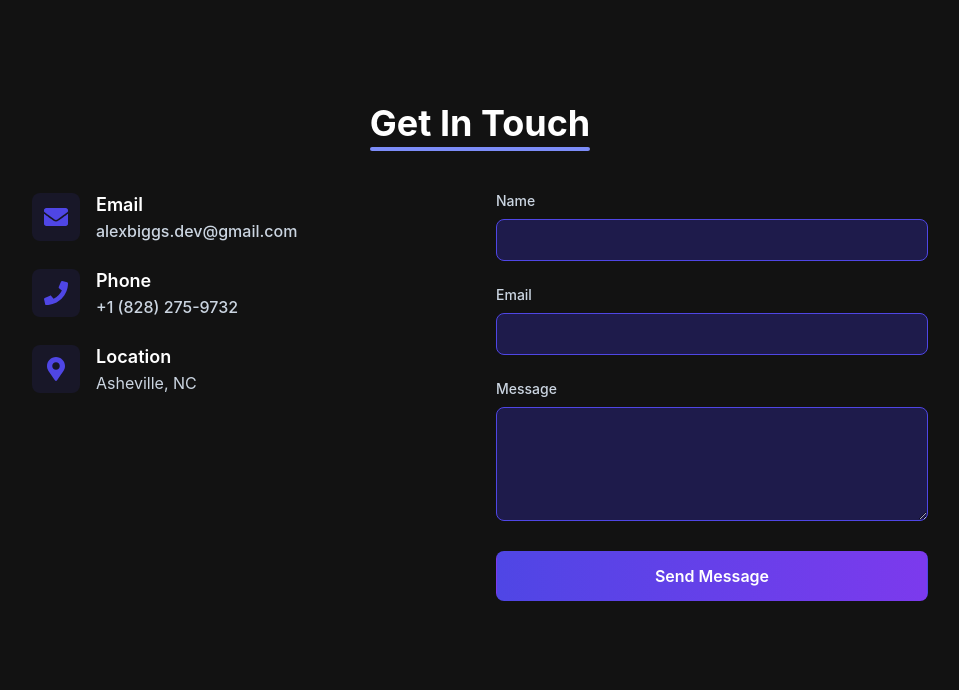
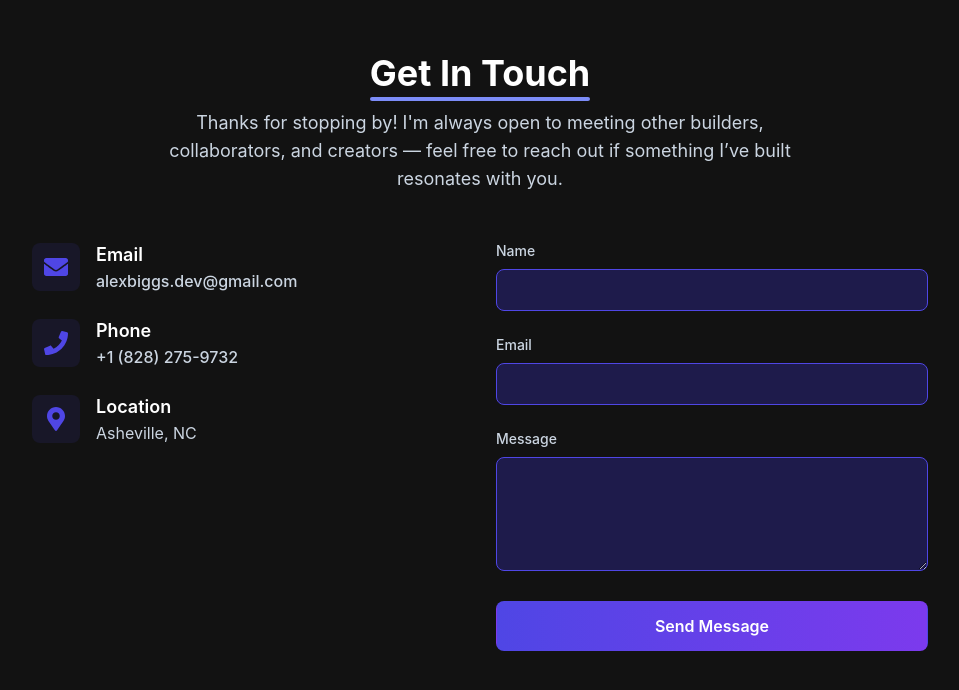
Before and after one commit to afbiggs/personal-portfolio, a React (Vite) app: page / in a window 1280 px wide. Shown: the part 4004-4694 px from the top of the page, without its empty margins (160-1119 px from the left). Built offline with nearby package versions, Linux system fonts and the light colour scheme.

Commit message:
added short message to the contact section

```diff
--- a/src/components/Contact.tsx
+++ b/src/components/Contact.tsx
@@ -8,30 +8,21 @@ const Contact = () => {
     email: '',
     message: ''
   })
+
   const handleSubmit = async (e: React.FormEvent<HTMLFormElement>) => {
-    e.preventDefault();
+    e.preventDefault()
     const res = await fetch('/api/contact', {
       method: 'POST',
       headers: { 'Content-Type': 'application/json' },
-      body: JSON.stringify({
-        name: formData.name,
-        email: formData.email,
-        message: formData.message,
-      }),
-    });
-    // Show success or error message to the user
+      body: JSON.stringify(formData),
+    })
     if (res.ok) {
-      alert('Thank you for your message! I will get back to you soon.');
-      setFormData({ name: '', email: '', message: '' });
+      alert('Thank you for your message! I will get back to you soon.')
+      setFormData({ name: '', email: '', message: '' })
     } else {
-      alert('There was an error sending your message. Please try again later.');
+      alert('There was an error sending your message. Please try again later.')
     }
-  };
-  // const handleSubmit = (e: React.FormEvent) => {
-  //   e.preventDefault()
-  //   alert('Thank you for your message! I will get back to you soon.')
-  //   setFormData({ name: '', email: '', message: '' })
-  // }
+  }
 
   return (
     <section id="contact" className="min-h-screen flex items-center justify-center py-16 sm:py-20 md:py-24 scroll-mt-[0vh]">
@@ -43,13 +34,22 @@ const Contact = () => {
           viewport={{ once: true }}
           className="max-w-4xl mx-auto"
         >
-          <h2 className="text-4xl font-bold text-white mb-12 text-center">
+          {/* Heading */}
+          <h2 className="text-4xl font-bold text-white mb-4 text-center">
             <span className="block relative w-fit mx-auto">
               Get In Touch
               <span className="block absolute left-0 right-0 -bottom-2 h-1 w-full rounded-full bg-[#7C8CF8]"></span>
             </span>
           </h2>
+
+          {/* Description under title */}
+          <p className="text-md sm:text-lg text-[#CBD5E1] text-center max-w-2xl mx-auto mb-12 leading-relaxed">
+            Thanks for stopping by! I'm always open to meeting other builders, collaborators, and creators —
+            feel free to reach out if something I’ve built resonates with you.
+          </p>
+
           <div className="grid grid-cols-1 md:grid-cols-2 gap-8">
+            {/* Contact Info */}
             <div className="space-y-6">
               <div className="flex items-center space-x-4">
                 <div className="p-3 bg-[#4F46E5]/10 rounded-lg">
@@ -58,7 +58,7 @@ const Contact = () => {
                 <div>
                   <h3 className="text-lg font-semibold text-white">Email</h3>
                   <a href="mailto:alexbiggs.dev@gmail.com" className="text-[#CBD5E1] hover:text-[#4F46E5] transition-colors">
-                  alexbiggs.dev@gmail.com
+                    alexbiggs.dev@gmail.com
                   </a>
                 </div>
               </div>
@@ -79,20 +79,15 @@ const Contact = () => {
                 </div>
                 <div>
                   <h3 className="text-lg font-semibold text-white">Location</h3>
-                  <p className="text-[#CBD5E1]">
-                    Asheville, NC
-                  </p>
+                  <p className="text-[#CBD5E1]">Asheville, NC</p>
                 </div>
               </div>
             </div>
-            <form
-              onSubmit={handleSubmit}
-              className="space-y-6"
-            >
+
+            {/* Contact Form */}
+            <form onSubmit={handleSubmit} className="space-y-6">
               <div>
-                <label htmlFor="name" className="block text-sm font-medium text-[#CBD5E1] mb-2">
-                  Name
-                </label>
+                <label htmlFor="name" className="block text-sm font-medium text-[#CBD5E1] mb-2">Name</label>
                 <input
                   type="text"
                   id="name"
@@ -103,9 +98,7 @@ const Contact = () => {
                 />
               </div>
               <div>
-                <label htmlFor="email" className="block text-sm font-medium text-[#CBD5E1] mb-2">
-                  Email
-                </label>
+                <label htmlFor="email" className="block text-sm font-medium text-[#CBD5E1] mb-2">Email</label>
                 <input
                   type="email"
                   id="email"
@@ -116,9 +109,7 @@ const Contact = () => {
                 />
               </div>
               <div>
-                <label htmlFor="message" className="block text-sm font-medium text-[#CBD5E1] mb-2">
-                  Message
-                </label>
+                <label htmlFor="message" className="block text-sm font-medium text-[#CBD5E1] mb-2">Message</label>
                 <textarea
                   id="message"
                   rows={4}
@@ -143,3 +134,149 @@ const Contact = () => {
 }
 
 export default Contact
+
+
+
+
+
+
+// import { motion } from 'framer-motion'
+// import { FaEnvelope, FaPhone, FaMapMarkerAlt } from 'react-icons/fa'
+// import { useState } from 'react'
+
+// const Contact = () => {
+//   const [formData, setFormData] = useState({
+//     name: '',
+//     email: '',
+//     message: ''
+//   })
+//   const handleSubmit = async (e: React.FormEvent<HTMLFormElement>) => {
+//     e.preventDefault();
+//     const res = await fetch('/api/contact', {
+//       method: 'POST',
+//       headers: { 'Content-Type': 'application/json' },
+//       body: JSON.stringify({
+//         name: formData.name,
+//         email: formData.email,
+//         message: formData.message,
+//       }),
+//     });
+//     // Show success or error message to the user
+//     if (res.ok) {
+//       alert('Thank you for your message! I will get back to you soon.');
+//       setFormData({ name: '', email: '', message: '' });
+//     } else {
+//       alert('There was an error sending your message. Please try again later.');
+//     }
+//   };
+
+//   return (
+//     <section id="contact" className="min-h-screen flex items-center justify-center py-16 sm:py-20 md:py-24 scroll-mt-[0vh]">
+//       <div className="container mx-auto px-4 sm:px-8 xl:px-24 max-w-6xl">
+//         <motion.div
+//           initial={{ opacity: 0, y: 20 }}
+//           whileInView={{ opacity: 1, y: 0 }}
+//           transition={{ duration: 0.8 }}
+//           viewport={{ once: true }}
+//           className="max-w-4xl mx-auto"
+//         >
+//           <h2 className="text-4xl font-bold text-white mb-12 text-center">
+//             <span className="block relative w-fit mx-auto">
+//               Get In Touch
+//               <span className="block absolute left-0 right-0 -bottom-2 h-1 w-full rounded-full bg-[#7C8CF8]"></span>
+//             </span>
+//           </h2>
+//           <div className="grid grid-cols-1 md:grid-cols-2 gap-8">
+//             <div className="space-y-6">
+//               <div className="flex items-center space-x-4">
+//                 <div className="p-3 bg-[#4F46E5]/10 rounded-lg">
+//                   <FaEnvelope className="text-2xl text-[#4F46E5]" />
+//                 </div>
+//                 <div>
+//                   <h3 className="text-lg font-semibold text-white">Email</h3>
+//                   <a href="mailto:alexbiggs.dev@gmail.com" className="text-[#CBD5E1] hover:text-[#4F46E5] transition-colors">
+//                   alexbiggs.dev@gmail.com
+//                   </a>
+//                 </div>
+//               </div>
+//               <div className="flex items-center space-x-4">
+//                 <div className="p-3 bg-[#4F46E5]/10 rounded-lg">
+//                   <FaPhone className="text-2xl text-[#4F46E5]" />
+//                 </div>
+//                 <div>
+//                   <h3 className="text-lg font-semibold text-white">Phone</h3>
+//                   <a href="tel:+18282759732" className="text-[#CBD5E1] hover:text-[#4F46E5] transition-colors">
+//                     +1 (828) 275-9732
+//                   </a>
+//                 </div>
+//               </div>
+//               <div className="flex items-center space-x-4">
+//                 <div className="p-3 bg-[#4F46E5]/10 rounded-lg">
+//                   <FaMapMarkerAlt className="text-2xl text-[#4F46E5]" />
+//                 </div>
+//                 <div>
+//                   <h3 className="text-lg font-semibold text-white">Location</h3>
+//                   <p className="text-[#CBD5E1]">
+//                     Asheville, NC
+//                   </p>
+//                 </div>
+//               </div>
+//             </div>
+//             <form
+//               onSubmit={handleSubmit}
+//               className="space-y-6"
+//             >
+//               <div>
+//                 <label htmlFor="name" className="block text-sm font-medium text-[#CBD5E1] mb-2">
+//                   Name
+//                 </label>
+//                 <input
+//                   type="text"
+//                   id="name"
+//                   value={formData.name}
+//                   onChange={(e) => setFormData({ ...formData, name: e.target.value })}
+//                   required
+//                   className="w-full px-4 py-2 rounded-lg border border-[#4F46E5] bg-[#1E1B4B] text-white focus:ring-2 focus:ring-[#4F46E5] focus:border-transparent transition-colors"
+//                 />
+//               </div>
+//               <div>
+//                 <label htmlFor="email" className="block text-sm font-medium text-[#CBD5E1] mb-2">
+//                   Email
+//                 </label>
+//                 <input
+//                   type="email"
+//                   id="email"
+//                   value={formData.email}
+//                   onChange={(e) => setFormData({ ...formData, email: e.target.value })}
+//                   required
+//                   className="w-full px-4 py-2 rounded-lg border border-[#4F46E5] bg-[#1E1B4B] text-white focus:ring-2 focus:ring-[#4F46E5] focus:border-transparent transition-colors"
+//                 />
+//               </div>
+//               <div>
+//                 <label htmlFor="message" className="block text-sm font-medium text-[#CBD5E1] mb-2">
+//                   Message
+//                 </label>
+//                 <textarea
+//                   id="message"
+//                   rows={4}
+//                   value={formData.message}
+//                   onChange={(e) => setFormData({ ...formData, message: e.target.value })}
+//                   required
+//                   className="w-full px-4 py-2 rounded-lg border border-[#4F46E5] bg-[#1E1B4B] text-white focus:ring-2 focus:ring-[#4F46E5] focus:border-transparent transition-colors"
+//                 ></textarea>
+//               </div>
+//               <button
+//                 type="submit"
+//                 className="w-full px-6 py-3 bg-gradient-to-r from-[#4F46E5] to-[#7C3AED] text-white font-semibold rounded-lg hover:from-[#7C3AED] hover:to-[#4F46E5] transition-all duration-300 transform hover:-translate-y-1"
+//               >
+//                 Send Message
+//               </button>
+//             </form>
+//           </div>
+//         </motion.div>
+//       </div>
+//     </section>
+//   )
+// }
+
+// export default Contact
```
